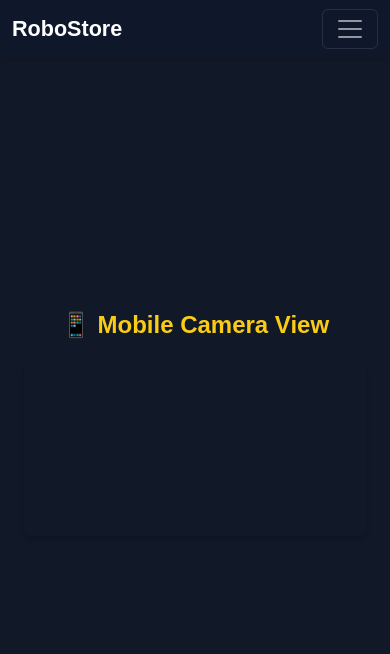
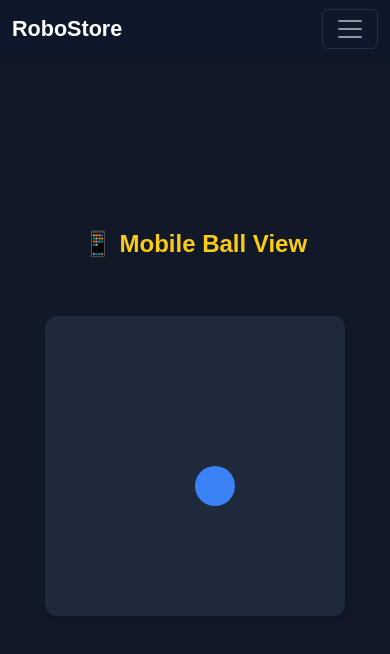
Before and after one commit to MiteshBari23/robot-website, a React (Vite) app: page /mobile in a window 390 px wide. Shown: the top 654 px of the page. Built offline with nearby package versions, Linux system fonts and the light colour scheme; no server answers.

Commit message:
mobileView changed

```diff
--- a/src/pages/MobileView.jsx
+++ b/src/pages/MobileView.jsx
@@ -1,52 +1,26 @@
-import { useEffect, useRef, useState } from 'react';
+import { useEffect, useState } from 'react';
 import io from 'socket.io-client';
 
 const socket = io("https://website-and-cloudgame-2.onrender.com");
 
 export default function MobileView() {
-  const videoRef = useRef(null);
-  const [stream, setStream] = useState(null);
-  const [cameraOn, setCameraOn] = useState(false);
+  const [ballPosition, setBallPosition] = useState({ x: 150, y: 150 });
 
   useEffect(() => {
-    socket.on('toggle-camera', async (state) => {
-      if (state === 'on') {
-        try {
-          const mediaStream = await navigator.mediaDevices.getUserMedia({ video: true });
-          videoRef.current.srcObject = mediaStream;
-          setStream(mediaStream);
-          setCameraOn(true);
-
-          const canvas = document.createElement('canvas');
-          const ctx = canvas.getContext('2d');
-
-          const interval = setInterval(() => {
-            if (!cameraOn) return;
-            canvas.width = videoRef.current.videoWidth;
-            canvas.height = videoRef.current.videoHeight;
-            ctx.drawImage(videoRef.current, 0, 0, canvas.width, canvas.height);
-            const frame = canvas.toDataURL('image/jpeg', 0.5);
-            socket.emit('camera-frame', frame);
-          }, 200);
-
-          return () => clearInterval(interval);
-        } catch (err) {
-          console.error("❌ Camera access failed:", err);
-        }
-      } else if (state === 'off') {
-        if (stream) {
-          stream.getTracks().forEach((track) => track.stop());
-        }
-        setCameraOn(false);
-        videoRef.current.srcObject = null;
-      }
+    socket.on('ball-position', ({ x, y }) => {
+      setBallPosition({ x, y });
     });
-  }, [cameraOn, stream]);
+  }, []);
 
   return (
-    <div className="bg-gray-900 text-white h-screen flex flex-col items-center justify-center p-4">
-      <h1 className="text-2xl font-bold mb-4">📱 Mobile Camera View</h1>
-      <video ref={videoRef} autoPlay playsInline className="rounded-md shadow-md w-full max-w-md" />
+    <div className="bg-gray-900 text-white h-screen flex flex-col items-center justify-center p-4 relative">
+      <h1 className="text-2xl font-bold mb-4">📱 Mobile Ball View</h1>
+      <div className="relative w-[300px] h-[300px] bg-gray-700 rounded-md shadow-md overflow-hidden">
+        <div
+          className="w-10 h-10 bg-blue-500 rounded-full absolute transition-all duration-200"
+          style={{ top: `${ballPosition.y}px`, left: `${ballPosition.x}px` }}
+        ></div>
+      </div>
     </div>
   );
 }
```
